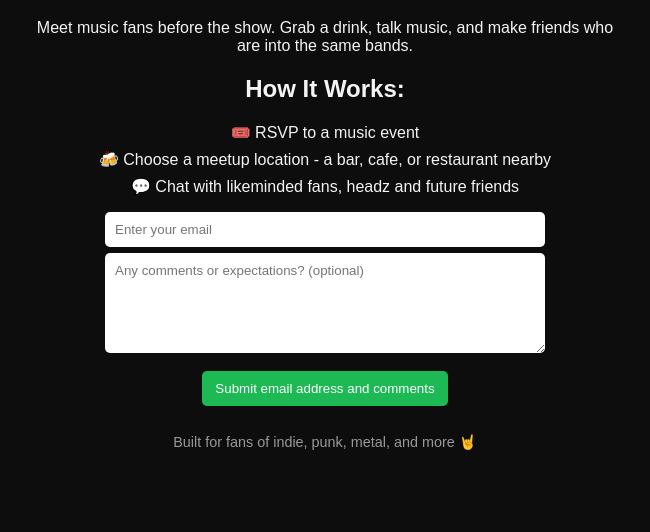
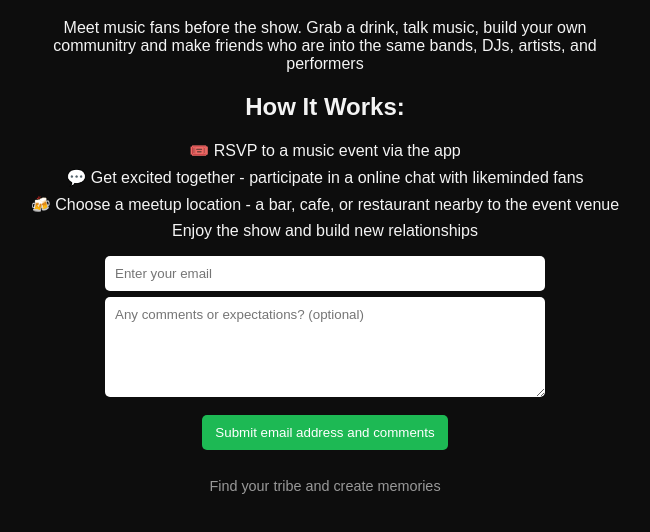
Before and after one commit to FrederickGodsell1990/music_social_landing_page, a plain HTML site: page index.html in a window 1280 px wide. Shown: the part 134-666 px from the top of the page, without its empty margins (315-965 px from the left). Drawn offline with Linux system fonts and the light colour scheme.

Commit message:
feat: update chat description in list

```diff
--- a/index.html
+++ b/index.html
@@ -1,21 +1,25 @@
 <!DOCTYPE html>
 <html lang="en">
+
 <head>
     <meta charset="UTF-8" />
     <meta name="viewport" content="width=device-width, initial-scale=1.0" />
     <title>Setlist Social</title>
     <link rel="stylesheet" href="style.css" />
 </head>
+
 <body>
     <main class="container">
         <h1>🎶 Setlist Social</h1>
-    <p>Meet music fans before the show. Grab a drink, talk music, and make friends who are into the same bands.</p>
+        <p>Meet music fans before the show. Grab a drink, talk music, build your own communitry and make friends who are
+            into the same bands, DJs, artists, and performers</p>
 
         <h2>How It Works:</h2>
         <ul>
-      <li>🎟️ RSVP to a music event</li>
-      <li>🍻 Choose a meetup location - a bar, cafe, or restaurant nearby</li>
-      <li>💬 Chat with likeminded fans, headz and future friends</li>
+            <li>🎟️ RSVP to a music event via the app</li>
+            <li>💬 Get excited together - participate in a online chat with likeminded fans</li>
+            <li>🍻 Choose a meetup location - a bar, cafe, or restaurant nearby to the event venue</li>
+            <li>Enjoy the show and build new relationships</li>
         </ul>
 
         <form action="https://formspree.io/f/xrbkkgao" method="POST">
@@ -26,8 +30,9 @@
             </div>
         </form>
 
-    <p class="small">Built for fans of indie, punk, metal, and more 🤘</p>
+        <p class="small">Find your tribe and create memories</p>
     </main>
     <!-- Test deployment -->
 </body>
+
 </html>
```
Lines whose indentation alone changed are shown as unchanged.
